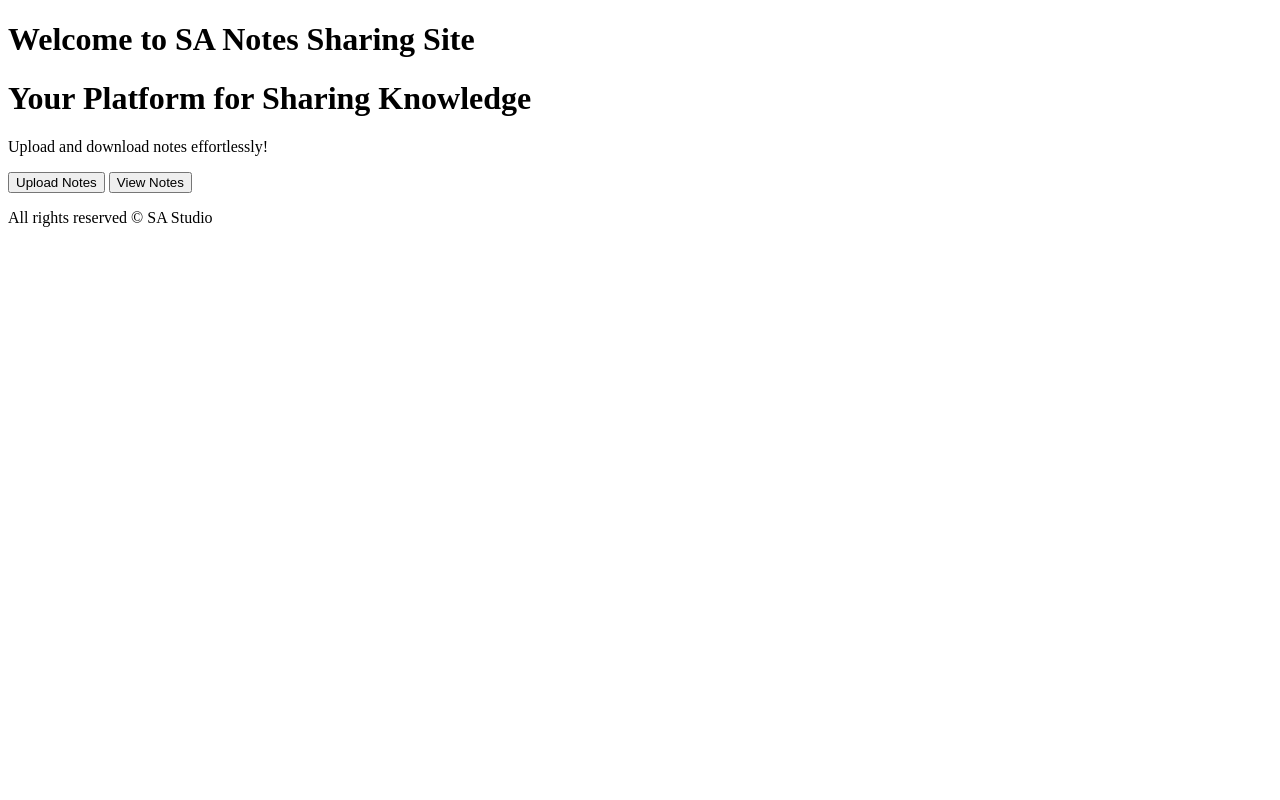
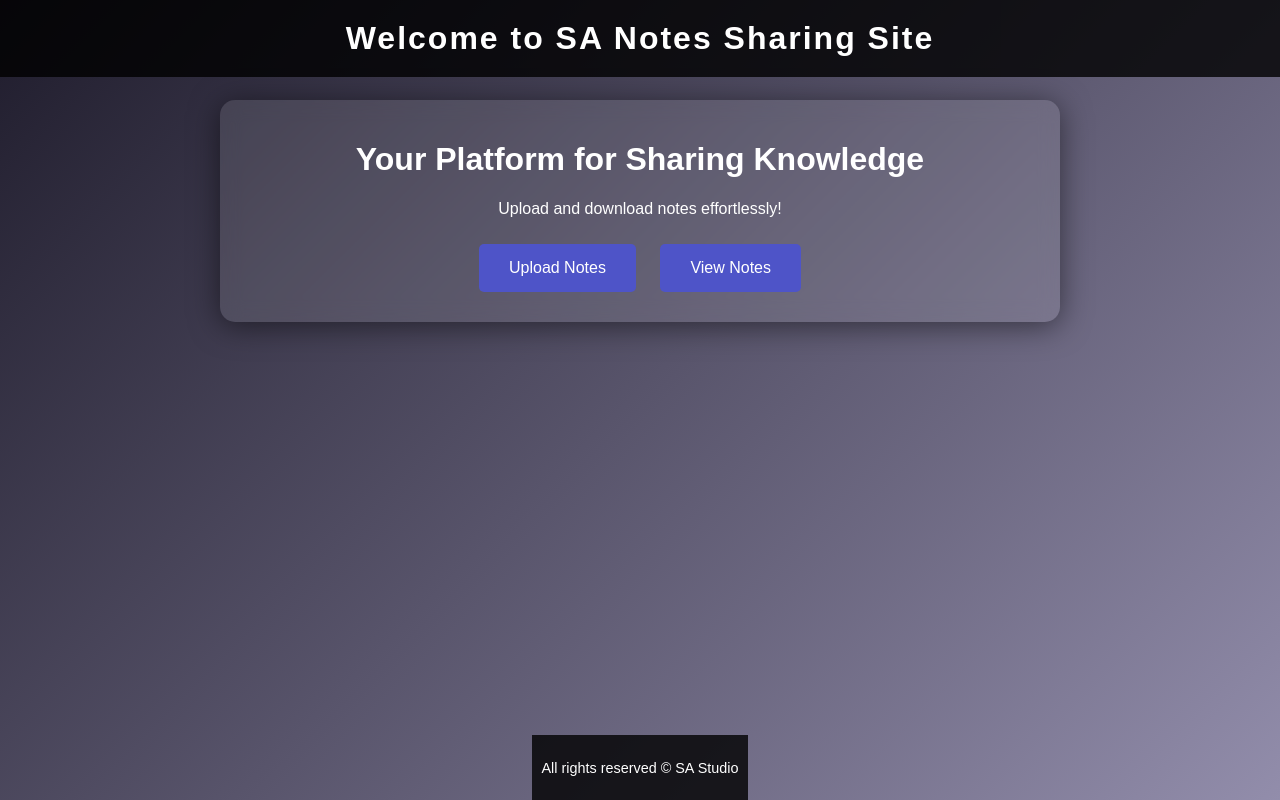
Before and after one commit to samudhan2008/Notes-Sharing-Site-Test, a Flask app: page / in a window 1280 px wide. Run offline with Flask 3, Linux system fonts and the light colour scheme.

Commit message:
Update style.css

```diff
--- a/static/style.css
+++ b/static/style.css
@@ -1,3 +1,170 @@
+/* Global styles */
+body {
+  margin: 0;
+  font-family: 'Arial', sans-serif;
+  background: linear-gradient(135deg, #1f1c2c, #928dab);
+  color: #ffffff;
+  height: 100vh;
+  display: flex;
+  flex-direction: column;
+  align-items: center;
+  justify-content: center;
+  overflow-x: hidden;
+}
+
+/* Header */
+header {
+  width: 100%;
+  padding: 20px;
+  background: rgba(0, 0, 0, 0.8);
+  text-align: center;
+  position: fixed;
+  top: 0;
+  z-index: 10;
+}
+
+header h1 {
+  margin: 0;
+  font-size: 2em;
+  letter-spacing: 2px;
+  color: #ffffff;
+}
+
+/* Main layout */
+main {
+  margin-top: 100px;
+  width: 90%;
+  max-width: 800px;
+  background: rgba(255, 255, 255, 0.1);
+  border-radius: 15px;
+  padding: 20px;
+  box-shadow: 0 4px 30px rgba(0, 0, 0, 0.5);
+  backdrop-filter: blur(10px);
+  -webkit-backdrop-filter: blur(10px);
+  text-align: center;
+}
+
+/* Buttons */
+button {
+  background: #4e54c8;
+  color: #ffffff;
+  border: none;
+  padding: 15px 30px;
+  font-size: 1em;
+  border-radius: 5px;
+  cursor: pointer;
+  transition: 0.3s;
+  margin: 10px;
+}
+
+button:hover {
+  background: #6c63ff;
+}
+
+/* Footer */
+footer {
+  margin-top: auto;
+  padding: 10px;
+  background: rgba(0, 0, 0, 0.8);
+  text-align: center;
+  color: #ffffff;
+  font-size: 0.9em;
+}
+
+footer a {
+  color: #6c63ff;
+  text-decoration: none;
+}
+
+footer a:hover {
+  text-decoration: underline;
+}
+
+/* Container styles */
+.container {
+  margin: 50px auto;
+  padding: 20px;
+  width: 100%;
+  max-width: 600px;
+  background: #fff;
+  border-radius: 15px;
+  box-shadow: 0 2px 5px rgba(0, 0, 0, 0.2);
+  text-align: center;
+}
+
+h2 {
+  color: #333;
+}
+
+/* Success and error messages */
+.success {
+  color: green;
+  font-size: 1.2em;
+  margin-bottom: 15px;
+}
+
+.error {
+  color: red;
+  font-size: 1.2em;
+  margin-bottom: 15px;
+}
+
+/* Links styled as buttons */
+.btn {
+  display: inline-block;
+  margin-top: 15px;
+  padding: 10px 15px;
+  color: #fff;
+  background-color: #007BFF;
+  text-decoration: none;
+  border-radius: 5px;
+}
+
+.btn:hover {
+  background-color: #0056b3;
+}
+
+/* Responsive Design */
+@media (max-width: 768px) {
+  header h1 {
+    font-size: 1.5em;
+  }
+
+  main {
+    margin-top: 70px;
+    padding: 15px;
+  }
+
+  button {
+    padding: 10px 20px;
+    font-size: 0.9em;
+  }
+
+  .container {
+    padding: 15px;
+  }
+}
+
+@media (max-width: 480px) {
+  header h1 {
+    font-size: 1.2em;
+  }
+
+  main {
+    margin-top: 50px;
+    padding: 10px;
+  }
+
+  button {
+    padding: 8px 15px;
+    font-size: 0.8em;
+  }
+
+  .container {
+    padding: 10px;
+  }
+}
+
 /* Light & Dark Mode */
 body.light-mode {
     background-color: #ffffff;
```
